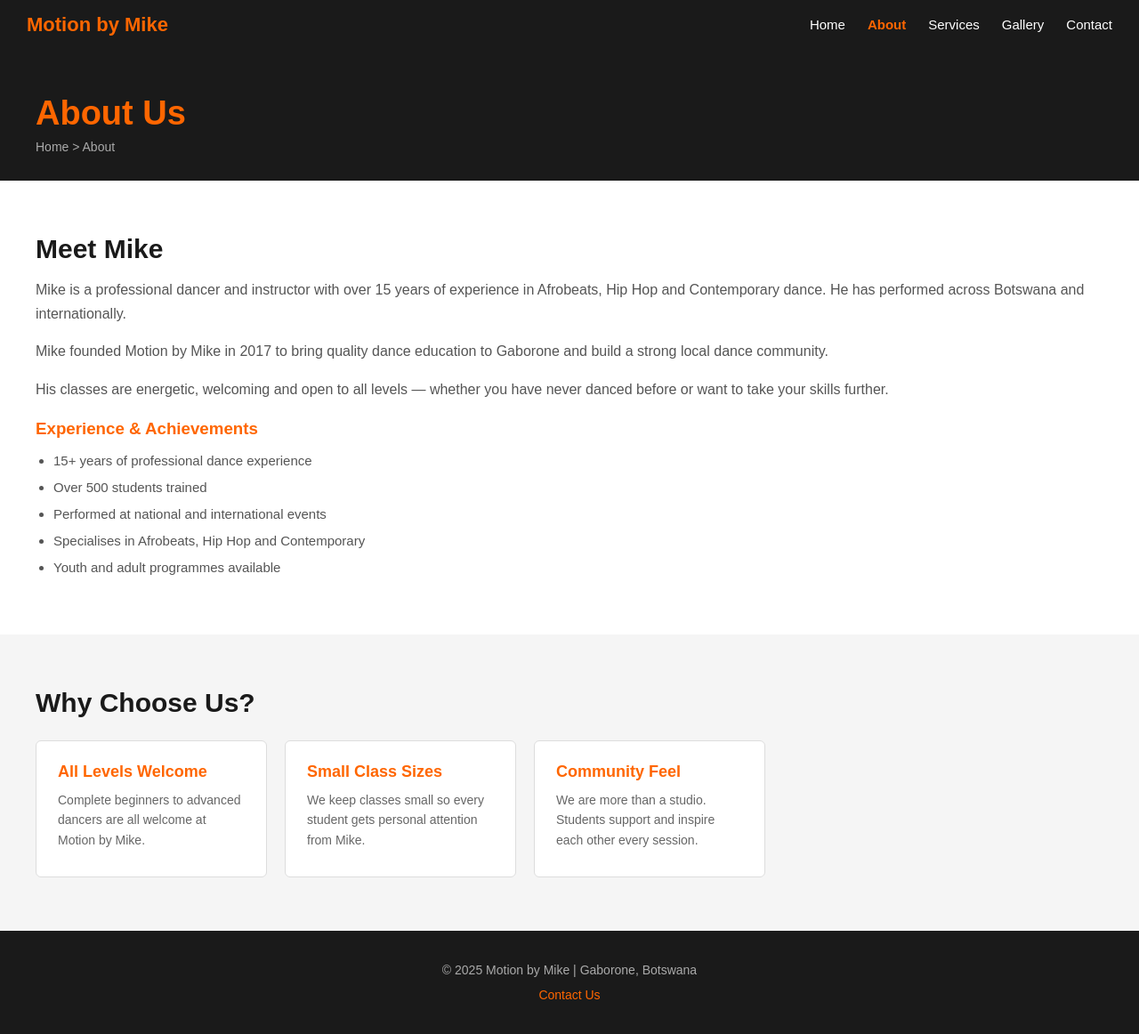
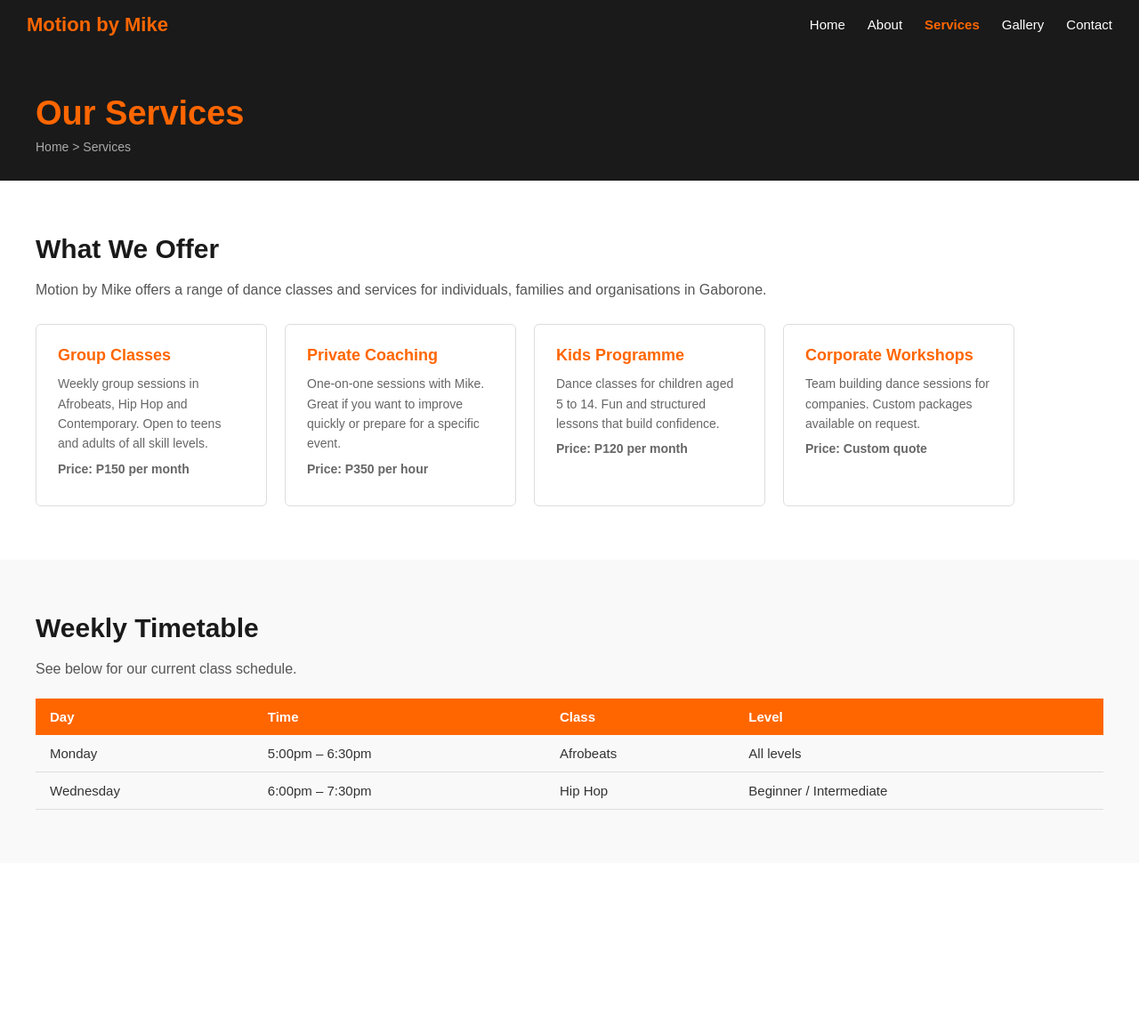
Before and after one commit to cse25-413-mbanga/cse25-413, a plain HTML site: page services.html in a window 1280 px wide. Shown: the whole page at 89% size. After the commit the page ends 970 px from the top, so only its background shows below. Drawn offline with Linux system fonts and the light colour scheme.

Commit message:
fix services page

```diff
--- a/services.html
+++ b/services.html
@@ -1,7 +1,9 @@
+<!DOCTYPE html>
+<html lang="en">
 <head>
     <meta charset="UTF-8">
     <meta name="viewport" content="width=device-width, initial-scale=1.0">
-    <title>Motion by Mike - Home</title>
+    <title>Services - Motion by Mike</title>
     <link rel="stylesheet" href="css/style.css">
 </head>
 <body>
@@ -10,57 +12,66 @@
         <a href="index.html" class="logo">Motion by Mike</a>
         <ul>
             <li><a href="index.html">Home</a></li>
-            <li><a href="about.html" class="active">About</a></li>
-            <li><a href="services.html">Services</a></li>
+            <li><a href="about.html">About</a></li>
+            <li><a href="services.html" class="active">Services</a></li>
             <li><a href="gallery.html">Gallery</a></li>
             <li><a href="contact.html">Contact</a></li>
         </ul>
     </nav>
 
     <div class="page-header">
-        <h1>About Us</h1>
-        <p>Home &gt; About</p>
+        <h1>Our Services</h1>
+        <p>Home &gt; Services</p>
     </div>
 
     <div class="section">
-        <h2>Meet Mike</h2>
-        <p>Mike is a professional dancer and instructor with over 15 years of experience in Afrobeats, Hip Hop and Contemporary dance. He has performed across Botswana and internationally.</p>
-        <p>Mike founded Motion by Mike in 2017 to bring quality dance education to Gaborone and build a strong local dance community.</p>
-        <p>His classes are energetic, welcoming and open to all levels — whether you have never danced before or want to take your skills further.</p>
+        <h2>What We Offer</h2>
+        <p>Motion by Mike offers a range of dance classes and services for individuals, families and organisations in Gaborone.</p>
 
-        <h3 style="margin-top:20px; color:#ff6600;">Experience & Achievements</h3>
-        <ul class="list">
-            <li>15+ years of professional dance experience</li>
-            <li>Over 500 students trained</li>
-            <li>Performed at national and international events</li>
-            <li>Specialises in Afrobeats, Hip Hop and Contemporary</li>
-            <li>Youth and adult programmes available</li>
-        </ul>
-    </div>
-
-    <div class="section grey">
-        <h2>Why Choose Us?</h2>
         <div class="cards">
             <div class="card">
-                <h3>All Levels Welcome</h3>
-                <p>Complete beginners to advanced dancers are all welcome at Motion by Mike.</p>
+                <h3>Group Classes</h3>
+                <p>Weekly group sessions in Afrobeats, Hip Hop and Contemporary. Open to teens and adults of all skill levels.</p>
+                <p><strong>Price: P150 per month</strong></p>
             </div>
             <div class="card">
-                <h3>Small Class Sizes</h3>
-                <p>We keep classes small so every student gets personal attention from Mike.</p>
+                <h3>Private Coaching</h3>
+                <p>One-on-one sessions with Mike. Great if you want to improve quickly or prepare for a specific event.</p>
+                <p><strong>Price: P350 per hour</strong></p>
             </div>
             <div class="card">
-                <h3>Community Feel</h3>
-                <p>We are more than a studio. Students support and inspire each other every session.</p>
+                <h3>Kids Programme</h3>
+                <p>Dance classes for children aged 5 to 14. Fun and structured lessons that build confidence.</p>
+                <p><strong>Price: P120 per month</strong></p>
+            </div>
+            <div class="card">
+                <h3>Corporate Workshops</h3>
+                <p>Team building dance sessions for companies. Custom packages available on request.</p>
+                <p><strong>Price: Custom quote</strong></p>
             </div>
         </div>
     </div>
 
-    <footer>
-        <p>&copy; 2025 Motion by Mike | Gaborone, Botswana</p>
-        <p><a href="contact.html">Contact Us</a></p>
-    </footer>
+    <div class="section" style="background-color: #f9f9f9;">
+        <h2>Weekly Timetable</h2>
+        <p>See below for our current class schedule.</p>
 
-    <script src=".js/main.js"></script>
-</body>
-</html>
+        <table>
+            <tr>
+                <th>Day</th>
+                <th>Time</th>
+                <th>Class</th>
+                <th>Level</th>
+            </tr>
+            <tr>
+                <td>Monday</td>
+                <td>5:00pm – 6:30pm</td>
+                <td>Afrobeats</td>
+                <td>All levels</td>
+            </tr>
+            <tr>
+                <td>Wednesday</td>
+                <td>6:00pm – 7:30pm</td>
+                <td>Hip Hop</td>
+                <td>Beginner / Intermediate</td>
+            </tr>
```
